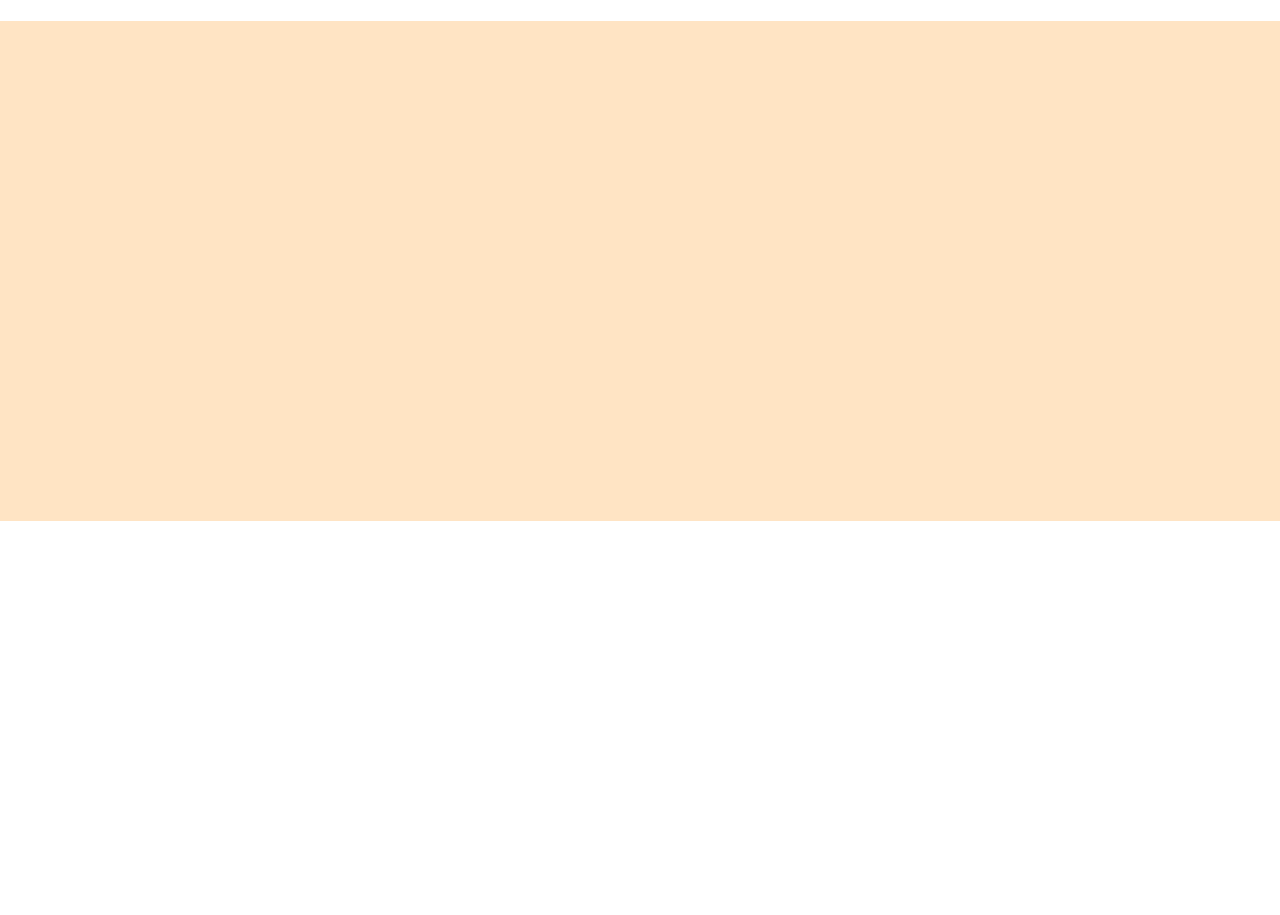
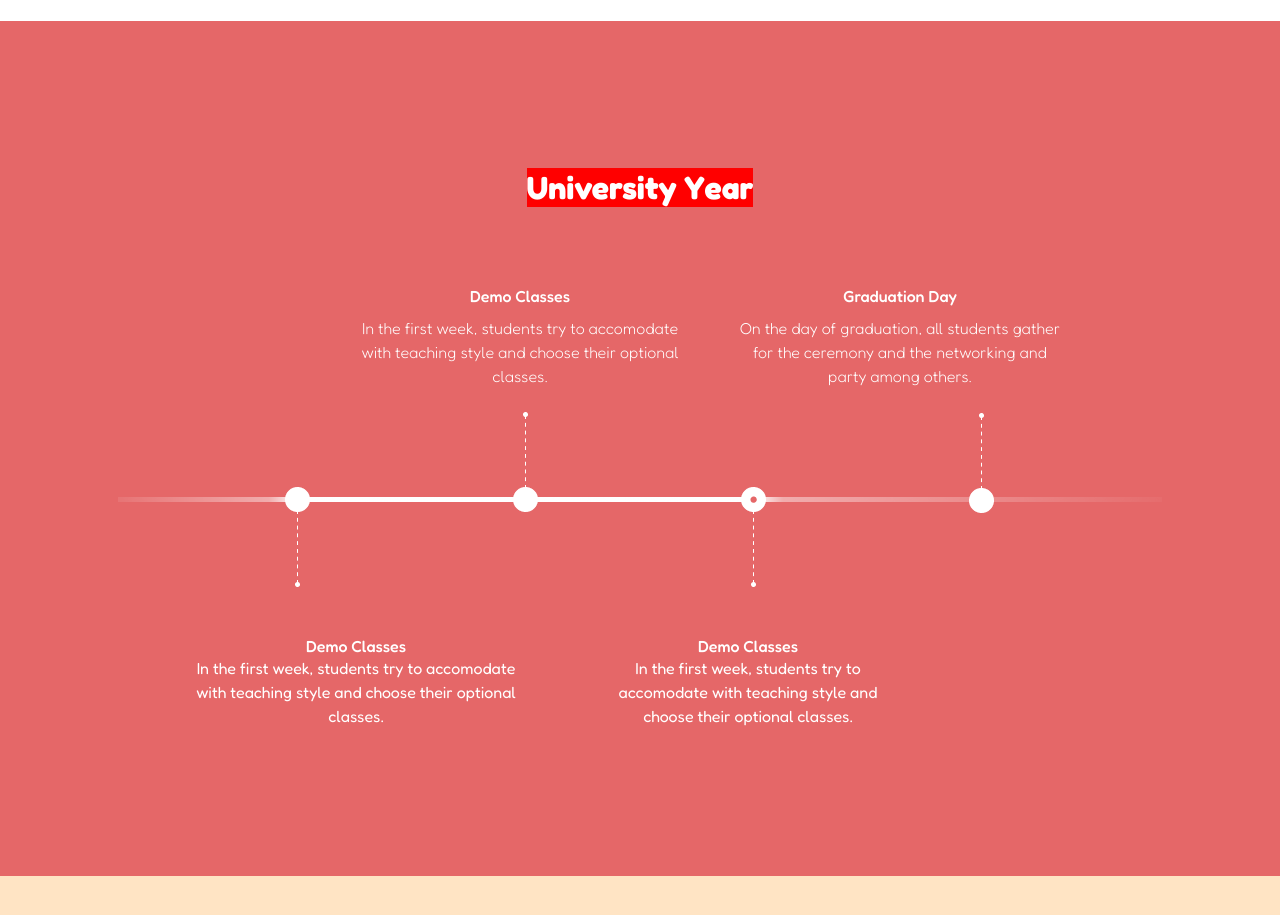
Before and after one commit to IreneChicca/proj-html-vuejs, a Vue app: page / in a window 1280 px wide. Shown: the part 1940-2855 px from the top of the page. Before the commit the page ends 2461 px from the top, so only its background shows below. Built offline with nearby package versions, Linux system fonts and the light colour scheme.

Commit message:
Add section V - university

```diff
--- a/src/components/AppMain.vue
+++ b/src/components/AppMain.vue
@@ -139,14 +139,56 @@ export default {
       </div>
     </section>
 
+    <!-- section V - University -->
+
+    <section class="uni">
+      <div class="container m-auto text-center p-5">
+        <h2>University Year</h2>
+        <div class="timeline">
+          <div class="d-flex justify-content-end me-5">
+            <div class="col-4 me-5">
+              <h6>Demo Classes</h6>
+              <p>
+                In the first week, students try to accomodate with teaching
+                style and choose their optional classes.
+              </p>
+            </div>
+            <div class="col-4 me-5">
+              <h6>Graduation Day</h6>
+              <p>
+                On the day of graduation, all students gather for the ceremony
+                and the networking and party among others.
+              </p>
+            </div>
+          </div>
+        </div>
+
+        <div class="d-flex justify-content-start ms-5">
+          <div class="col-4 ms-4">
+            <h6>Demo Classes</h6>
+            <p>
+              In the first week, students try to accomodate with teaching style
+              and choose their optional classes.
+            </p>
+          </div>
+
+          <div class="col-4 ms-5 ps-4">
+            <h6>Demo Classes</h6>
+            <p>
+              In the first week, students try to accomodate with teaching style
+              and choose their optional classes.
+            </p>
+          </div>
+        </div>
+      </div>
+    </section>
+
+    <!-- -->
+    <section></section>
+    <!-- -->
+    <!-- -->
     <!-- -->
 
-    <section></section>
-    <section></section>
-    <section></section>
-    <section></section>
-    <section></section>
-    <section></section>
     <section></section>
   </main>
 </template>
@@ -228,4 +270,30 @@ main {
     padding: 30px 0 !important;
   }
 }
+
+// section V - University
+
+.uni {
+  background-color: var(--primary-color);
+  padding: 100px 0 !important;
+  color: #fff;
+
+  h2 {
+    background-color: red;
+    display: inline;
+  }
+
+  .timeline {
+    background-image: url(../assets/img/img/Timeline-Item.png);
+    background-repeat: no-repeat;
+    background-position: bottom;
+    height: 300px;
+    margin: 80px 0 50px !important;
+
+    p {
+      font-weight: 100;
+      padding: 10px 0 !important;
+    }
+  }
+}
 </style>
```
